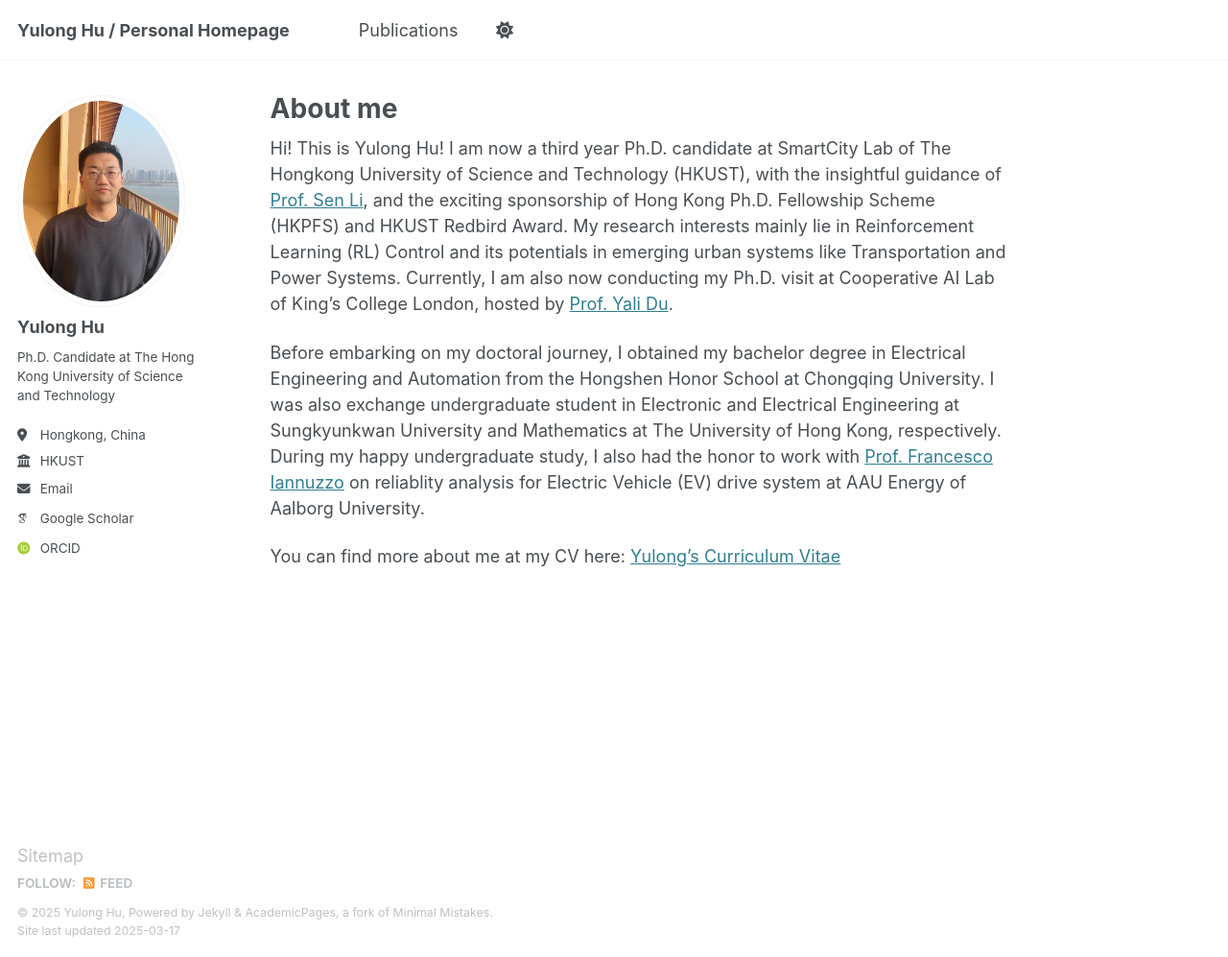
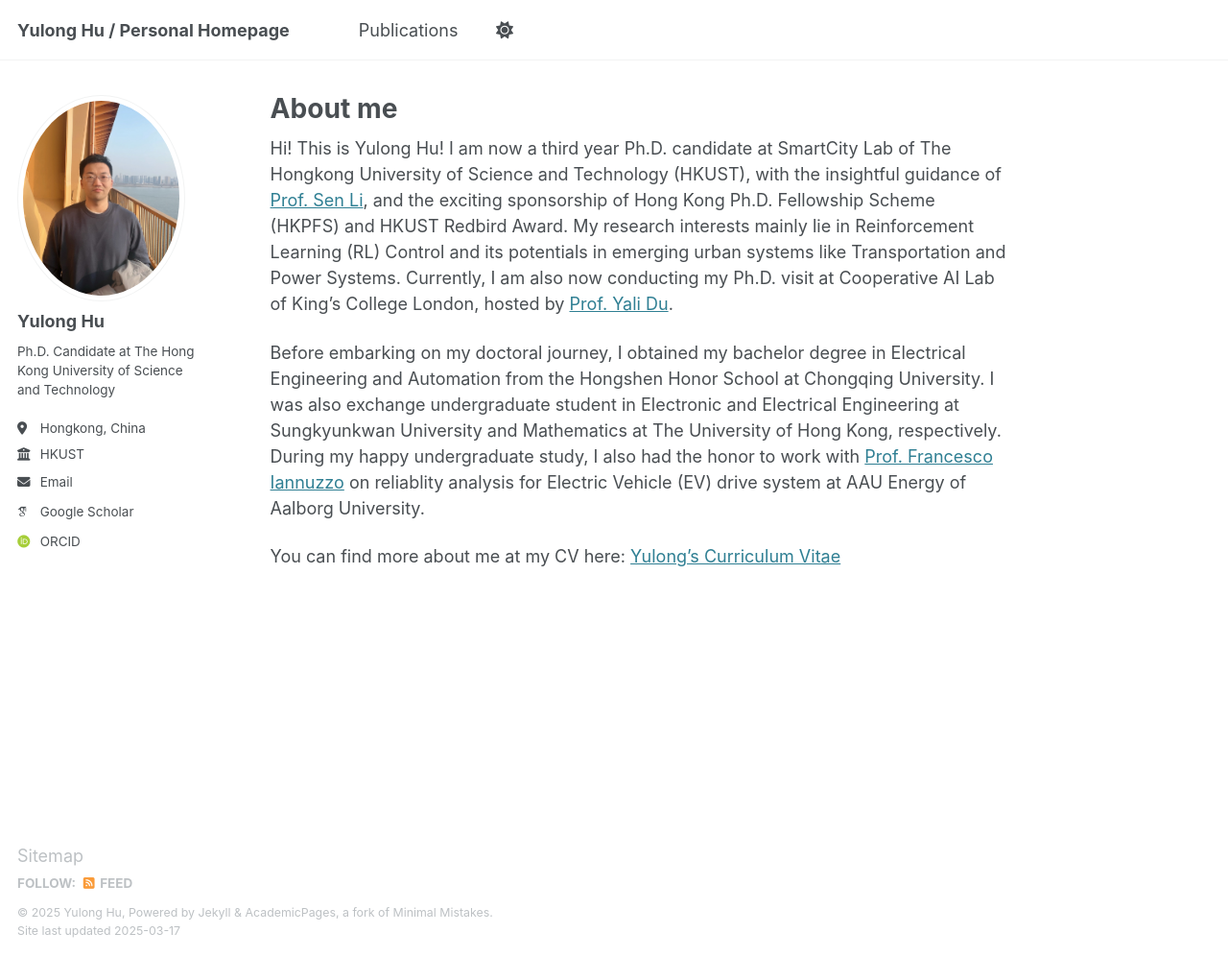
Before and after one commit to yulonghu2000/yulonghu2000.github.io, a Jekyll site: the page built from _pages/about.md, in a window 1280 px wide and 997 px high. Shown: the whole window at 96% size. Built offline with Jekyll 4.4.1, drawn with Linux system fonts in a browser that asks for light colours; some web fonts are replaced.

Commit message:
Update _config.yml

```diff
--- a/_config.yml
+++ b/_config.yml
@@ -22,7 +22,7 @@ repository               : "Randy0717/yulonghu.github.io"
 #               Additional customization can be done by editing /_includes/author-profile.html
 author:
   # Biographic information
-  avatar           : "hul3.jpg"
+  avatar           : "hul5.jpg"
   name             : "Yulong Hu"
   pronouns         : ""
   bio              : "Ph.D. Candidate at The Hong Kong University of Science and Technology"
```
